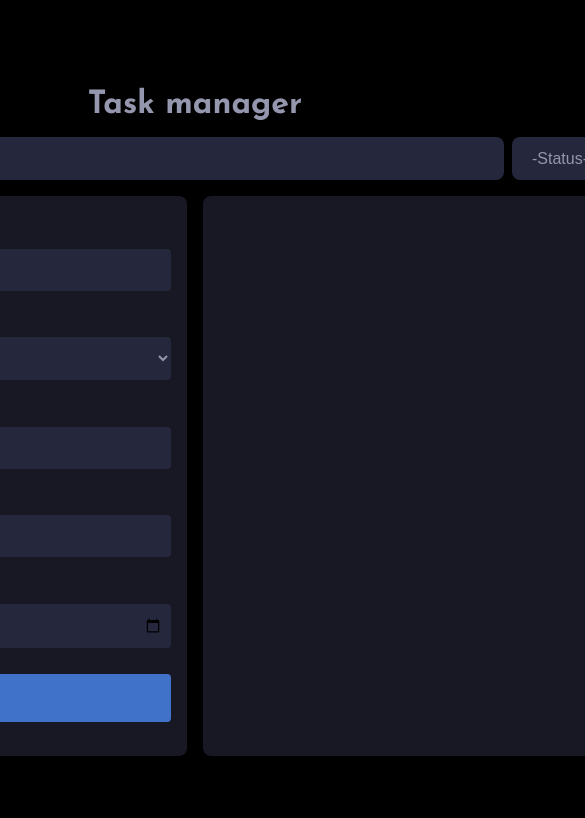
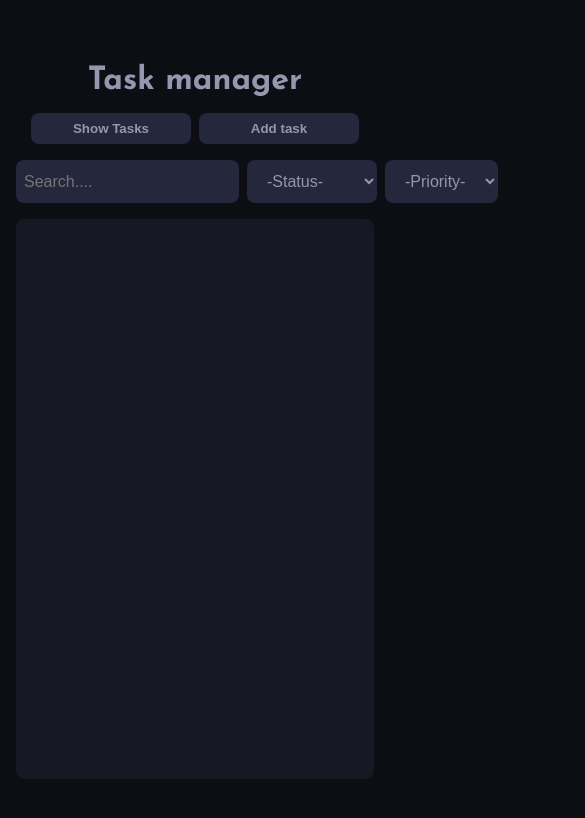
Before and after one commit to CalderonCG/Form-challenge, a React (Vite) app: page / in a window 390 px wide. Shown: the top 818 px of the page, 585 px wide, since content can reach past the window. Built offline with nearby package versions, Linux system fonts and the light colour scheme.

Commit message:
:feat: add responsive design

```diff
--- a/src/App.scss
+++ b/src/App.scss
@@ -1,5 +1,5 @@
 @use "./styles/mixins" as m;
-
+@use "./styles/variables" as v;
 .app_container {
   @include m.flexCenter(column, center);
   width: 100%;
@@ -8,9 +8,34 @@
   position: relative;
   gap: 1rem;
 
+  &_tabs {
+    display: none;
+    gap: 0.5rem;
+
+    @media (max-width: 1000px) {
+      display: flex;
+    }
+
+    button {
+      width: 10rem;
+      padding: 0.5rem 1rem;
+      font-weight: 700;
+      background-color: v.$CardDark;
+      color: v.$FontDark;
+      outline: none;
+      border: none;
+      border-radius: 0.5rem;
+    }
+  }
 
   &_todo {
     @include m.flexCenter(row, center);
     gap: 1rem;
+    width: 100%;
+
+    @media (max-width: 1000px) {
+      flex-direction: column;
+      padding: 0 1rem;
+    }
   }
 }
--- a/src/App.tsx
+++ b/src/App.tsx
@@ -33,26 +33,30 @@ const init = () => {
 
 //Component--------------------------
 function App() {
+  //Const and states------------------------------
   const [list, dispatch] = useReducer(listReducer, [], init);
   const [parameters, setParameters] = useState({
     search: "",
     priority: "All",
     status: "All",
   });
+  const [showForm, setShowForm] = useState(false);
 
+  //List filtering ---------------------------
   const filteredList = list.filter((task) => {
     const statusMatch =
       (task.completed && parameters.status === "Completed") ||
       (!task.completed && parameters.status === "Pending") ||
       parameters.status === "All";
-    const priorityMatch = (task.priority === parameters.priority) || parameters.priority === 'All'
+    const priorityMatch =
+      task.priority === parameters.priority || parameters.priority === "All";
     const searchMatch = task.name
       .toLowerCase()
       .startsWith(parameters.search.toLowerCase());
     return priorityMatch && searchMatch && statusMatch;
   });
 
-  //Store changes in list in local storage
+  //Store changes in list in local storage-------------
   useEffect(() => {
     localStorage.setItem("taskList", JSON.stringify(list));
   }, [list]);
@@ -61,10 +65,18 @@ function App() {
     <>
       <div className="app_container">
         <h1>Task manager</h1>
+        <div className="app_container_tabs">
+          <button onClick={() => setShowForm(false)}>Show Tasks</button>
+          <button onClick={() => setShowForm(true)}>Add task</button>
+        </div>
         <ControlBar value={parameters.search} handleChange={setParameters} />
         <div className="app_container_todo">
-          <Form handleAdd={dispatch} />
-          <TaskList list={filteredList} handleToggle={dispatch} />
+          <Form handleAdd={dispatch} isDisplayed={showForm} handleDisplay={setShowForm}/>
+          <TaskList
+            list={filteredList}
+            handleToggle={dispatch}
+            isDisplayed={!showForm}
+          />
         </div>
       </div>
     </>
--- a/src/components/ControlBar/ControlBar.scss
+++ b/src/components/ControlBar/ControlBar.scss
@@ -3,6 +3,11 @@
   width: 71rem;
   display: flex;
   gap: 0.5rem;
+
+  @media (max-width: 1000px) {
+    width: 100%;
+    padding: 0 1rem;
+  }
 
   &_search {
     outline: none;
--- a/src/components/Form/Form.scss
+++ b/src/components/Form/Form.scss
@@ -1,5 +1,5 @@
-@use '../../styles/variables' as v;
-.form{
+@use "../../styles/variables" as v;
+.form {
   width: 35rem;
   height: 35rem;
   display: grid;
@@ -8,8 +8,14 @@
   border-radius: 0.5rem;
   gap: 1.5rem;
 
+  @media (max-width: 1000px) {
+    width: 100%;
+    display: none;
+  }
 
-    &_button{
+
+
+  &_button {
     background-color: v.$Primary;
     color: white;
     font-weight: 700;
@@ -19,3 +25,8 @@
     height: 3rem;
   }
 }
+
+.display{
+  display: flex;
+  flex-direction: column;
+}
--- a/src/components/Form/Form.tsx
+++ b/src/components/Form/Form.tsx
@@ -6,6 +6,7 @@ import { z } from "zod";
 import { zodResolver } from "@hookform/resolvers/zod";
 import type { ActionType, TaskType } from "../../Utils/TaskTypes";
 import { v4 as uuidv4 } from "uuid";
+import clsx from "clsx";
 
 //Zod schema --------------------------------------
 
@@ -31,9 +32,11 @@ export type FormType = z.infer<typeof schema>;
 
 type FormProps = {
   handleAdd: React.ActionDispatch<[action: ActionType]>;
+  isDisplayed: boolean
+  handleDisplay:  React.Dispatch<React.SetStateAction<boolean>>
 };
 
-function Form({ handleAdd }: FormProps) {
+function Form({ handleAdd, handleDisplay, isDisplayed }: FormProps) {
   //States--------------------------------------
   const {
     register,
@@ -53,11 +56,14 @@ function Form({ handleAdd }: FormProps) {
       date: data.date.toLocaleDateString(),
     };
     handleAdd({ type: "add", value: newTask });
+    handleDisplay(false)
     reset();
   };
 
   return (
-    <form className="form" onSubmit={handleSubmit(onSubmit)}>
+    <form className={clsx("form",{
+      display: isDisplayed
+    })} onSubmit={handleSubmit(onSubmit)}>
       <FormInput
         {...register("name")}
         type="text"
--- a/src/components/TaskList/TaskList.scss
+++ b/src/components/TaskList/TaskList.scss
@@ -11,5 +11,14 @@
     overflow-y: auto;
 
 
+  @media (max-width: 1000px) {
+    width: 100%;
+    display: none;
+  }
+
+
 
 }
+.display{
+  display: flex;
+}
--- a/src/components/TaskList/TaskList.tsx
+++ b/src/components/TaskList/TaskList.tsx
@@ -1,18 +1,26 @@
-import type { ActionType, TaskType } from '../../Utils/TaskTypes'
-import TaskCard from '../TaskCard/TaskCard'
-import './TaskList.scss'
+import clsx from "clsx";
+import type { ActionType, TaskType } from "../../Utils/TaskTypes";
+import TaskCard from "../TaskCard/TaskCard";
+import "./TaskList.scss";
 
 //Types---------------------
 type ListProps = {
-  list: TaskType[]
-  handleToggle: React.ActionDispatch<[action: ActionType]>
-}
-function TaskList({list, handleToggle}: ListProps) {
+  list: TaskType[];
+  isDisplayed: boolean;
+  handleToggle: React.ActionDispatch<[action: ActionType]>;
+};
+function TaskList({ list, isDisplayed, handleToggle }: ListProps) {
   return (
-    <div className='list'>
-        {list.map(task => <TaskCard key={task.id} task={task} handleToggle={handleToggle}/>)}
+    <div className={clsx("list",
+      {
+        display: isDisplayed
+      }
+    )}>
+      {list.map((task) => (
+        <TaskCard key={task.id} task={task} handleToggle={handleToggle} />
+      ))}
     </div>
-  )
+  );
 }
 
-export default TaskList
+export default TaskList;
--- a/src/index.scss
+++ b/src/index.scss
@@ -10,7 +10,7 @@ body,
   margin: 0;
   padding: 0;
   font-family: 'Josefin Sans', sans-serif;
-  background-color: black;
+  background-color: #0d0d14;
   color: v.$FontDark
 }
 
```
Lines whose indentation alone changed are shown as unchanged.
